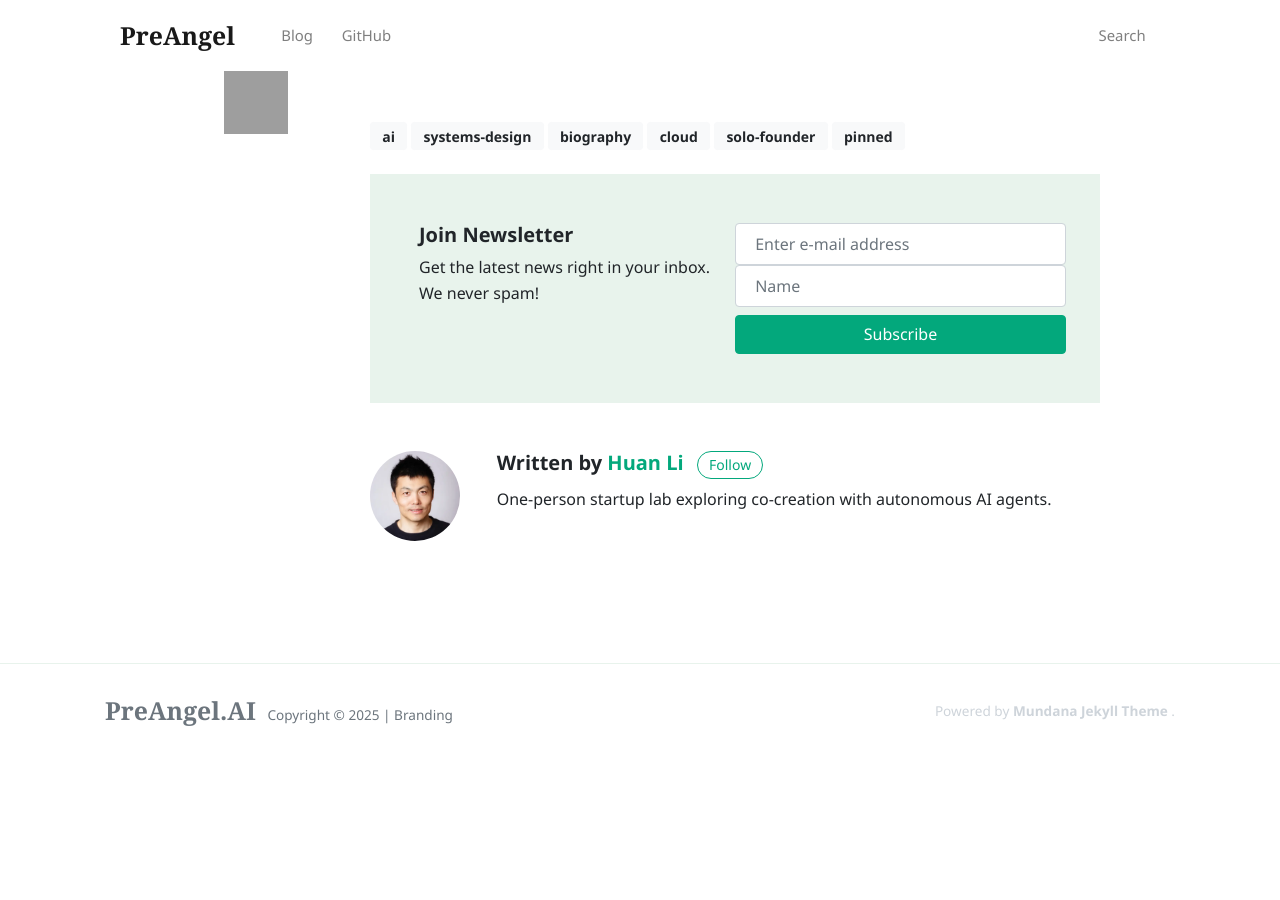
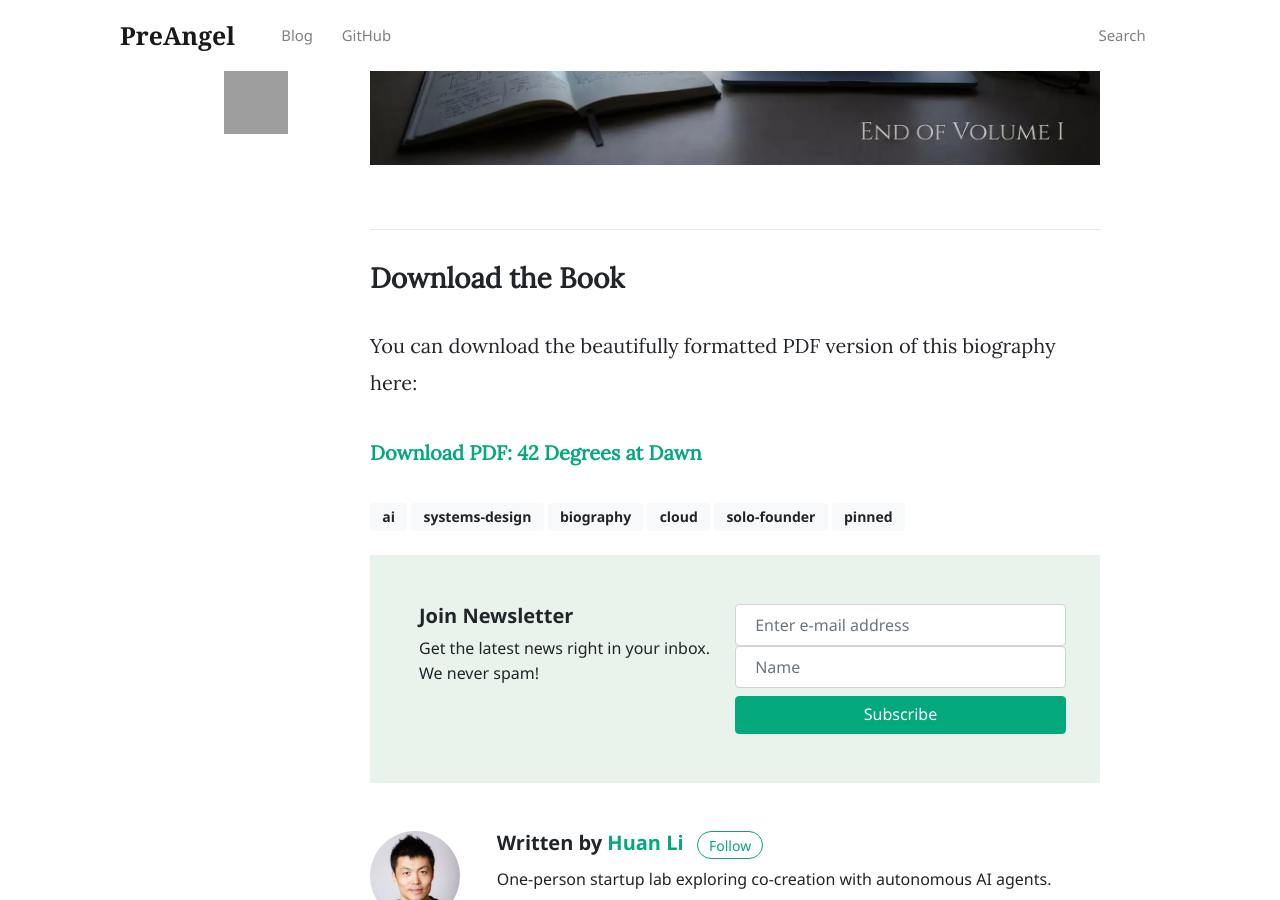
Before and after one commit to PreAngel/preangel.ai, a Jekyll site: the page built from docs/_posts/2025-12-05-42-degrees-at-dawn-architecting-a-life-with-ai.md, in a window 1280 px wide and 900 px high, scrolled down 107823 px. Built offline with Jekyll 4.4.1, drawn with Linux system fonts in a browser that asks for light colours; nearby versions of some CDN libraries; comment, search, counter and statistics services are not loaded; before the commit the page ends 108580 px from its top, so only the background shows below that; some of the changed text lies outside the part shown; grey boxes are pictures that could not be loaded.

Commit message:
Add dev target to Makefile and enhance biography post with download link

```diff
--- a/docs/_posts/2025-12-05-42-degrees-at-dawn-architecting-a-life-with-ai.md
+++ b/docs/_posts/2025-12-05-42-degrees-at-dawn-architecting-a-life-with-ai.md
@@ -10,6 +10,8 @@ image: assets/2025/12-42-degrees-at-dawn-architecting-a-life-with-ai/cover.webp
 <!-- markdownlint-disable MD036 MD025 MD029 MD047 -->
 
 > A biography of Huan Li—architecting a life he can understand, maintain, and love with the same care he brings to his best systems. Authored by ChatGPT.
+>
+> *[Download the PDF edition](https://cdn.preangel.ai/42-degrees-at-dawn-architecting-a-life-with-ai-huan-li.pdf) to read this biography as a beautifully formatted book.*
 
 ---
 
@@ -2070,3 +2072,11 @@ It is, in its own small way, a story about **how humans and AIs began to write e
 > *Volume II, if it ever exists, will not be this outline exactly. But these are the questions it will have to answer if it wants to be honest: What survived? What changed? What did the architecture enable—and what did it cost?*
 
 ![End of Volume I]({{ 'assets/2025/12-42-degrees-at-dawn-architecting-a-life-with-ai/end-of-volume-1.webp' | relative_url }})
+
+---
+
+### Download the Book
+
+You can download the beautifully formatted PDF version of this biography here:
+
+[**Download PDF: 42 Degrees at Dawn**](https://cdn.preangel.ai/42-degrees-at-dawn-architecting-a-life-with-ai-huan-li.pdf)
```
Also changed, not shown: 1 other file.
